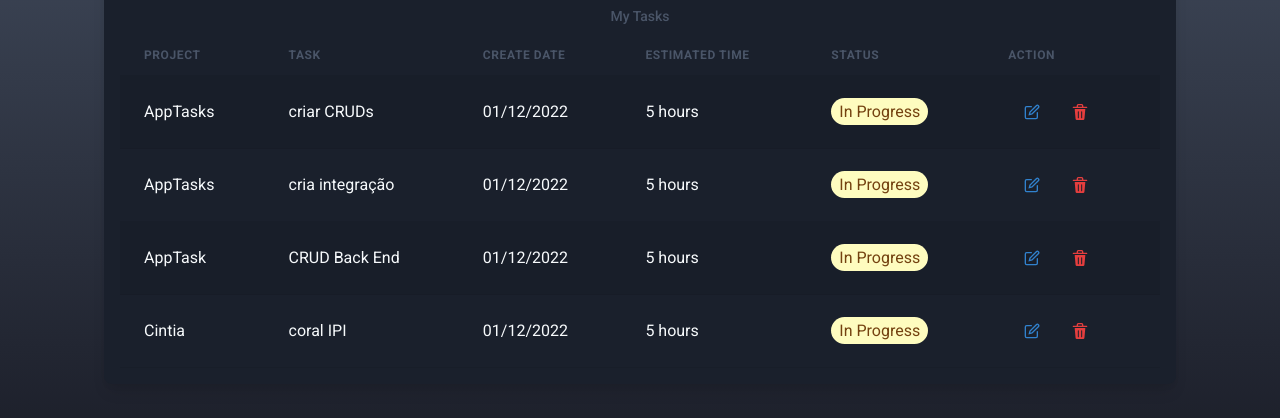
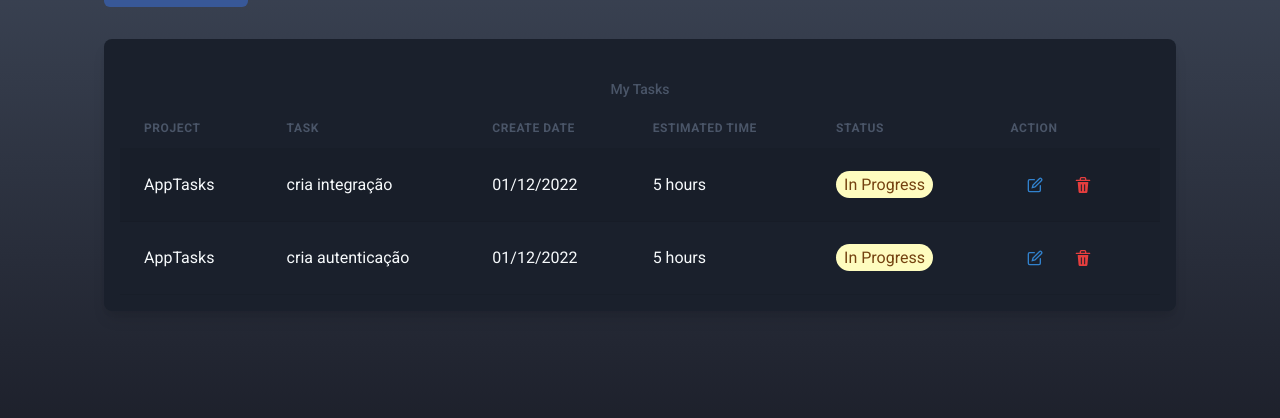
Before and after one commit to DaksonC/apptasks, a React (Vite) app: page /tasks in a window 1280 px wide. Shown: the part 277-695 px from the top of the page. Built offline with nearby package versions, Linux system fonts and the light colour scheme; no server answers; data requests are answered from the project's data file.

Commit message:
feat: finaliza a função de deletar task

```diff
--- a/src/api/tasks.ts
+++ b/src/api/tasks.ts
@@ -26,8 +26,8 @@ export const updateTask = async (id: string, body: ITask) => {
   return data;
 };
 
-// export const deleteProduct = async (id: number) => {
-//   const { data } = await axiosInstance.delete(`/product/${id}`);
+export const deleteTask = async (id: string) => {
+  const { data } = await api.delete(`/tasks/${id}`);
 
-//   return data;
-// };
+  return data;
+};
--- a/src/components/ModalDeleteTask/index.tsx
+++ b/src/components/ModalDeleteTask/index.tsx
@@ -11,18 +11,35 @@ import {
   Text,
   useDisclosure,
 } from "@chakra-ui/react";
+import { useNavigate, useParams } from "react-router-dom";
+
+import { deleteTask } from "../../api/tasks";
 
 interface IModalEditTaskProps {
   isOpenModal: boolean;
+  taskId: number;
 }
 
-export function ModalDeleteTask({ isOpenModal }: IModalEditTaskProps) {
+export function ModalDeleteTask({ taskId, isOpenModal }: IModalEditTaskProps) {
   const { isOpen, onOpen, onClose } = useDisclosure();
+
+  const navigate = useNavigate();
+
+  const { id } = useParams();
 
   function handleOpenModal() {
     if (isOpenModal) {
+      navigate(`/tasks/${taskId}`);
       onOpen();
     }
+  }
+
+  async function handleClickDelete() {
+    const response = await deleteTask(String(id));
+    navigate("/tasks");
+    window.location.reload();
+    onClose();
+    console.log(response);
   }
 
   return (
@@ -56,7 +73,9 @@ export function ModalDeleteTask({ isOpenModal }: IModalEditTaskProps) {
             >
               Close
             </Button>
-            <Button colorScheme="red">Delete</Button>
+            <Button colorScheme="red" onClick={() => handleClickDelete()}>
+              Delete
+            </Button>
           </ModalFooter>
         </ModalContent>
       </Modal>
--- a/src/components/ModalEditTask/index.tsx
+++ b/src/components/ModalEditTask/index.tsx
@@ -40,12 +40,14 @@ export function ModalEditTask({ isOpenModal, taskId }: IModalEditTaskProps) {
 
   useEffect(() => {
     (async () => {
+      if (id !== undefined) {
         const response = await getTaskById(String(id));
         setTask({
           title: response.title,
           description: response.description,
         });
         // console.log(response);
+      }
     })();
   }, [id]);
 
--- a/src/mock/db.json
+++ b/src/mock/db.json
@@ -16,23 +16,13 @@
   "tasks": [
     {
       "title": "AppTasks",
-      "description": "criar CRUDs",
-      "id": 1
-    },
-    {
-      "title": "AppTasks",
       "description": "cria integração",
       "id": 2
     },
     {
-      "title": "AppTask",
-      "description": "CRUD Back End",
+      "title": "AppTasks",
+      "description": "cria autenticação",
       "id": 3
-    },
-    {
-      "title": "Cintia",
-      "description": "coral IPI",
-      "id": 4
     }
   ]
 }
--- a/src/page/Tasks/index.tsx
+++ b/src/page/Tasks/index.tsx
@@ -94,7 +94,7 @@ export function Tasks() {
                       </Td>
                       <Td>
                         <ModalEditTask isOpenModal taskId={task.id} />
-                        <ModalDeleteTask isOpenModal />
+                        <ModalDeleteTask isOpenModal taskId={task.id} />
                       </Td>
                     </Tr>
                   ))}
```
Lines whose indentation alone changed are shown as unchanged.
